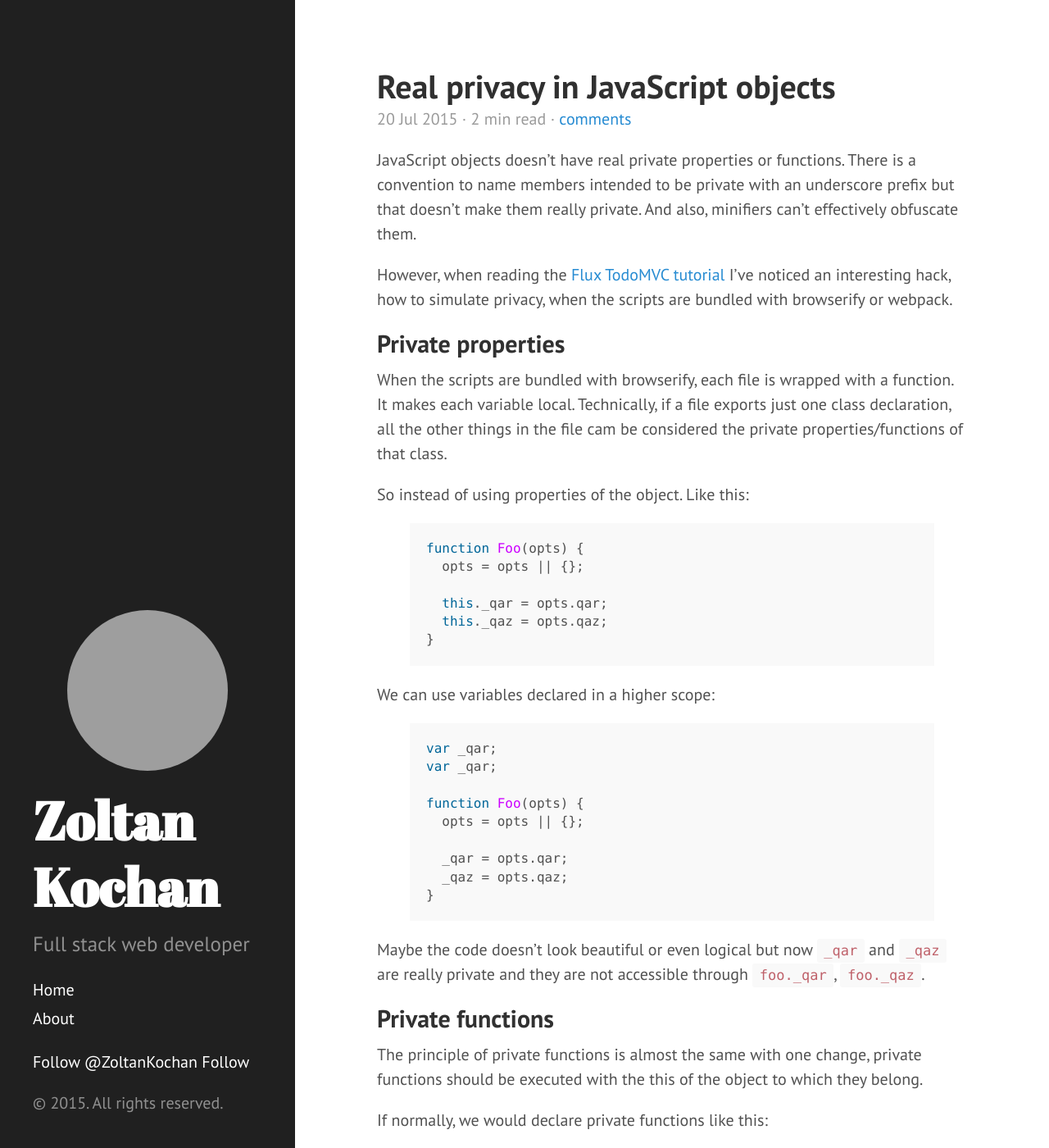
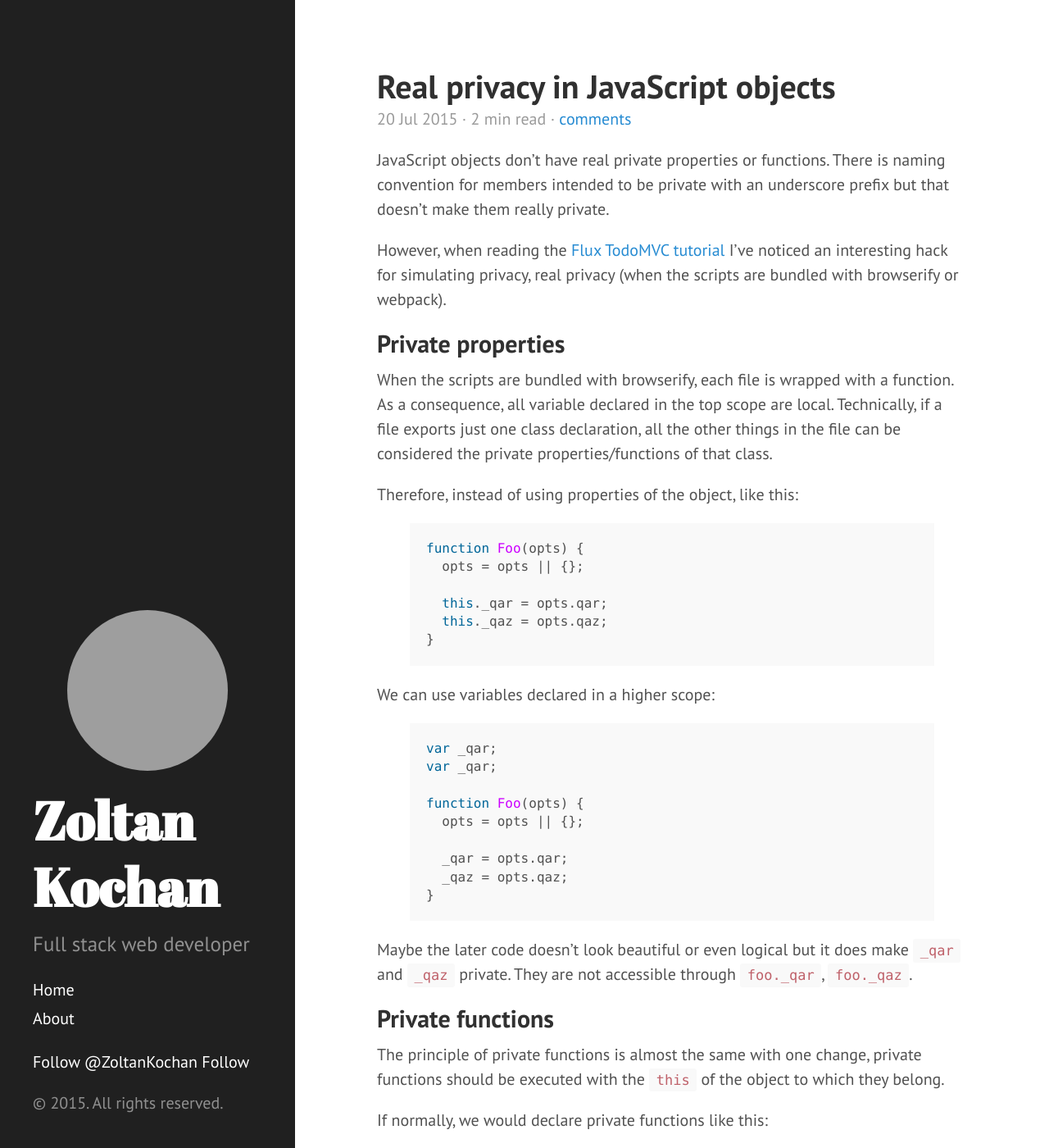
Before and after one commit to zkochan/zkochan.github.io, a Jekyll site: the page built from _posts/2015-07-20-real-privacy-in-javascript-objects.md, in a window 1280 px wide and 1400 px high. Shown: the whole window at 82% size. Built offline with Jekyll 4.4.1, drawn with Linux system fonts in a browser that asks for light colours; comment, search, counter and statistics services are not loaded; some of the changed text lies outside the part shown; grey boxes are pictures that could not be loaded.

Commit message:
Privacy article updated.

```diff
--- a/_posts/2015-07-20-real-privacy-in-javascript-objects.md
+++ b/_posts/2015-07-20-real-privacy-in-javascript-objects.md
@@ -7,24 +7,23 @@ comments: true
 published: true
 ---
 
-JavaScript objects doesn't have real private properties or functions. There is
-a convention to name members intended to be private with an underscore prefix but
-that doesn't make them really private. And also, minifiers can't effectively
-obfuscate them.
+JavaScript objects don't have real private properties or functions. There is
+naming convention for members intended to be private with an underscore prefix but
+that doesn't make them really private.
 
 However, when reading the [Flux TodoMVC tutorial][flux-todomvc] I've noticed an
-interesting hack, how to simulate privacy, when the scripts are bundled with
-browserify or webpack.
+interesting hack for simulating privacy, real privacy (when the scripts are bundled with
+browserify or webpack).
 
 
 ## Private properties
 
 When the scripts are bundled with browserify, each file is wrapped with a function.
-It makes each variable local. Technically, if a file exports just one class
-declaration, all the other things in the file cam be considered the private
+As a consequence, all variable declared in the top scope are local. Technically, if a file exports just one class
+declaration, all the other things in the file can be considered the private
 properties/functions of that class.
 
-So instead of using properties of the object. Like this:
+Therefore, instead of using properties of the object, like this:
 
 {% highlight JavaScript %}
 function Foo(opts) {
@@ -49,14 +48,14 @@ function Foo(opts) {
 }
 {% endhighlight %}
 
-Maybe the code doesn't look beautiful or even logical but now `_qar` and `_qaz` are
-really private and they are not accessible through `foo._qar`, `foo._qaz`.
+Maybe the later code doesn't look beautiful or even logical but it does make `_qar` and `_qaz`
+private. They are not accessible through `foo._qar`, `foo._qaz`.
 
 
 ## Private functions
 
 The principle of private functions is almost the same with one change, private
-functions should be executed with the this of the object to which they belong.
+functions should be executed with the `this` of the object to which they belong.
 
 If normally, we would declare private functions like this:
 
@@ -95,4 +94,11 @@ Foo.prototype.helloWorld = function() {
 {% endhighlight %}
 
 
+## Summary
+
+It is possible to have privacy in JavaScript objects and it has one great benefit.
+Using the methods described in this article makes the private members highly minifiable
+because everything that is stored in `this` can't be obfuscated.
+
+
 [flux-todomvc]: http://facebook.github.io/flux/docs/todo-list.html
```
